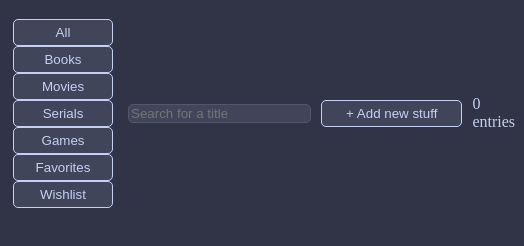
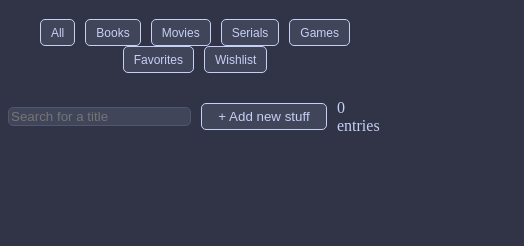
Before and after one commit to kocio07/gmbtv-library, a plain HTML site: page library.html in a window 390 px wide. Shown: the part 98-344 px from the top of the page, 524 px wide, since content can reach past the window. Drawn offline with Linux system fonts and the light colour scheme.

Commit message:
added mobile viewport

```diff
--- a/library.css
+++ b/library.css
@@ -1,3 +1,5 @@
+
+
 * {
     box-sizing: border-box;
 }
@@ -210,3 +212,34 @@
 font-size: 11px;
 color: var(--subtext-0);
 }
+
+@media (max-width: 600px) {
+.controlcenter{
+    flex-direction:column;
+    align-items: stretch;
+
+}
+.tabs{
+    display: flex;
+    flex-wrap: wrap;
+    justify-content: center;
+}
+.tab {
+    width:auto;
+    padding: 6px 10px;
+    font-size: 12px;
+}
+#grid{
+    grid-template-columns: repeat(auto-fill, minmax(130px, 1fr));
+    gap: 10px;
+    padding:10px;
+}
+.adder{
+    width: 100%;
+    max-width: 340px;
+    padding: 16px;
+}
+.card{
+    width: 100%;
+}
+}
--- a/library.html
+++ b/library.html
@@ -3,6 +3,7 @@
     <head>
         <title> Library</title>
         <link rel="stylesheet" href="library.css">
+        <meta name="viewport" content="width=device-width", initial-scale="1.0">
     </head>
     <body>
         <h1>This is your private collection of interests.</h1>
```
Also changed, not shown: index.html (+1 -0 lines).
